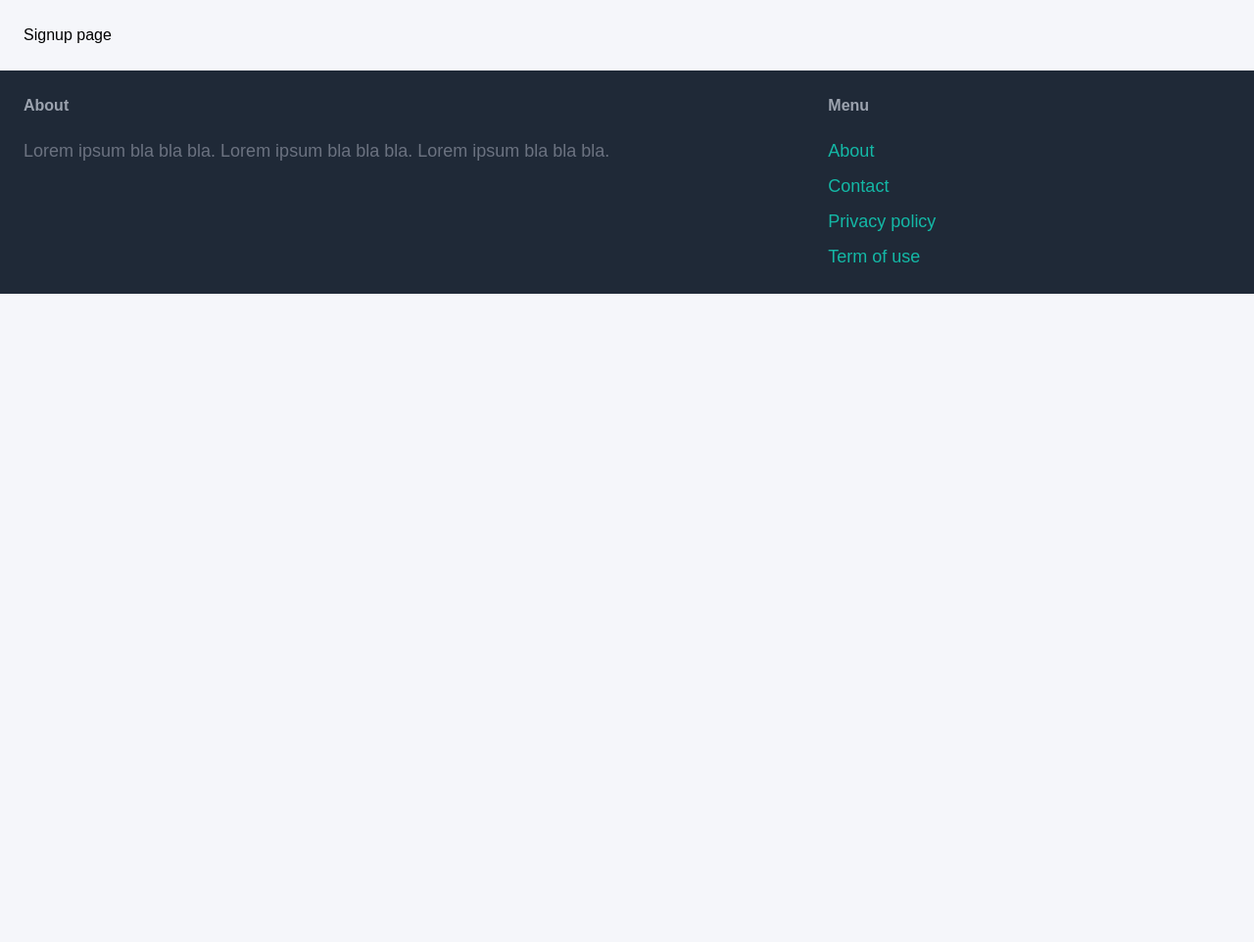
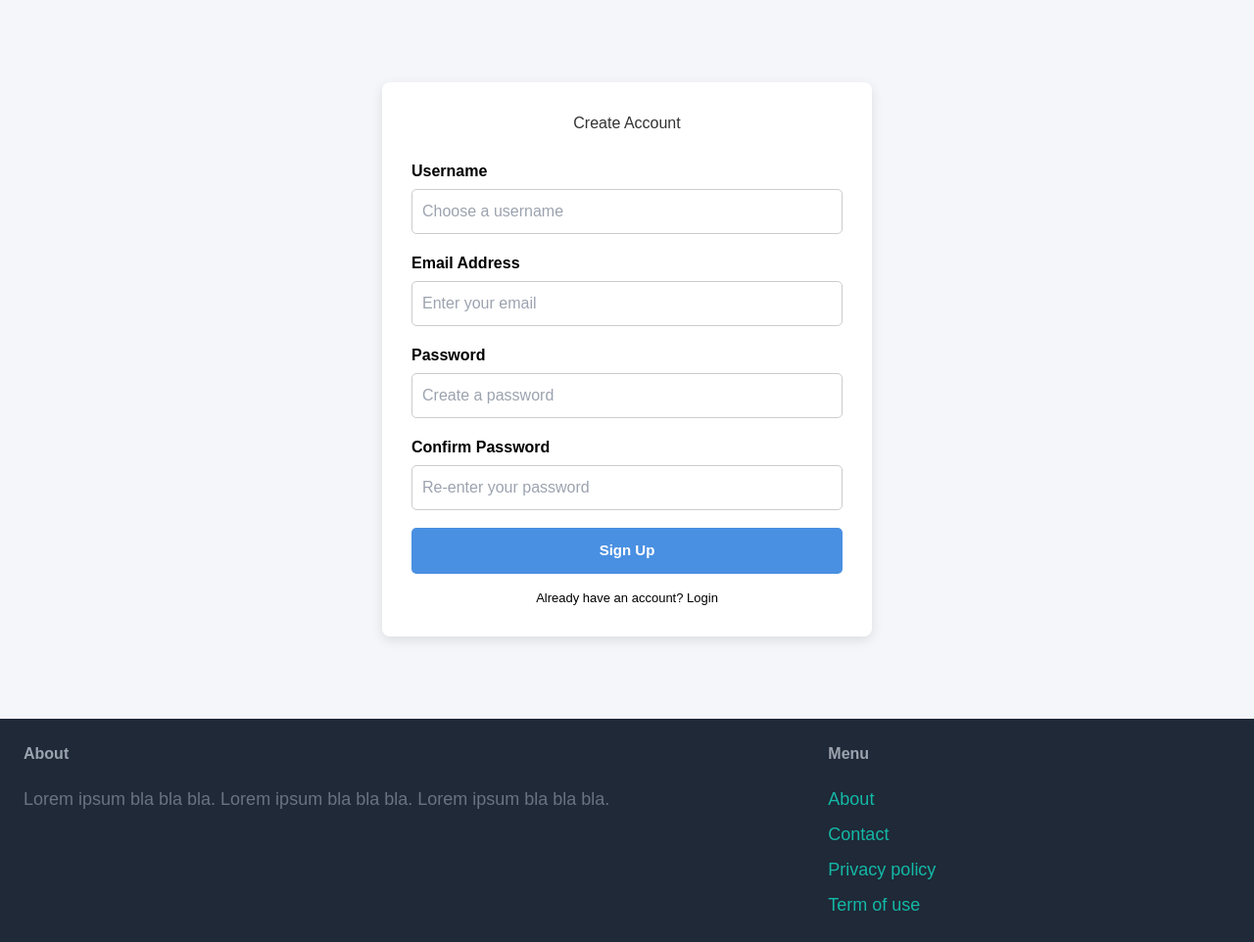
Before and after one commit to tshihab07/Online-Shopping, a Django app: page /signup/ in a window 1280 px wide. Shown: the part 77-1039 px from the top of the page at 98% size. Before the commit the page ends 377 px from the top, so only its background shows below. Run offline with Django 5.2, Linux system fonts and the light colour scheme; some libraries are stand-ins or nearby versions.

Commit message:
feat: add sample signup page

```diff
--- a/templates/signup.html
+++ b/templates/signup.html
@@ -1,47 +1,60 @@
 {% extends 'base.html' %}
 
-{% block title %}Sign up{% endblock %}
+{% block title %}Sign Up{% endblock %}
 
 {% block content %}
-<!-- <div class="w-1/2 my-6 mx-auto p-6 bg-gray-100 rounded-xl">
-    <h1 class="mb-6 text-3xl">Sign up</h1>
+<div class="form-container">
+    <h1>Create Account</h1>
 
-    <form method="post" action=".">
+    <form method="post">
         {% csrf_token %}
 
-        <div class="mb-3">
-            <label class="inline-block mb-2">Username</label><br>
-            {{ form.username }}
-        </div>
+        <label for="username">Username</label>
+        <input
+            type="text"
+            id="username"
+            name="username"
+            placeholder="Choose a username"
+            required
+        >
 
-        <div class="mb-3">
-            <label class="inline-block mb-2">Email</label><br>
-            {{ form.email }}
-        </div>
+        <label for="email">Email Address</label>
+        <input
+            type="email"
+            id="email"
+            name="email"
+            placeholder="Enter your email"
+            required
+        >
 
-        <div class="mb-3">
-            <label class="inline-block mb-2">Password</label><br>
-            {{ form.password1 }}
-        </div>
+        <label for="password1">Password</label>
+        <input
+            type="password"
+            id="password1"
+            name="password1"
+            placeholder="Create a password"
+            required
+        >
 
-        <div class="mb-3">
-            <label class="inline-block mb-2">Repeat password</label><br>
-            {{ form.password2 }}
-        </div>
+        <label for="password2">Confirm Password</label>
+        <input
+            type="password"
+            id="password2"
+            name="password2"
+            placeholder="Re-enter your password"
+            required
+        >
 
-        {% if form.errors or form.non_field_errors %}
-            <div class="mb-3 p-6 bg-red-100 rounded-xl">
-                {% for field in form %}
-                    {{ field.errors }}
-                {% endfor %}
+        <button type="submit" class="btn-primary">
+            Sign Up
+        </button>
+    </form>
 
-                {{ form.non_field_errors }}
-            </div>
-        {% endif %}
-
-        <button class="py-4 px-8 text-lg bg-teal-500 hover:bg-teal-700 rounded-xl text-white">Submit</button>
-    </form>
-</div> -->
-
-<h1>Signup page</h1>
+    <div class="form-footer">
+        <p>
+            Already have an account?
+            <a href="{% url 'login' %}">Login</a>
+        </p>
+    </div>
+</div>
 {% endblock %}
```
